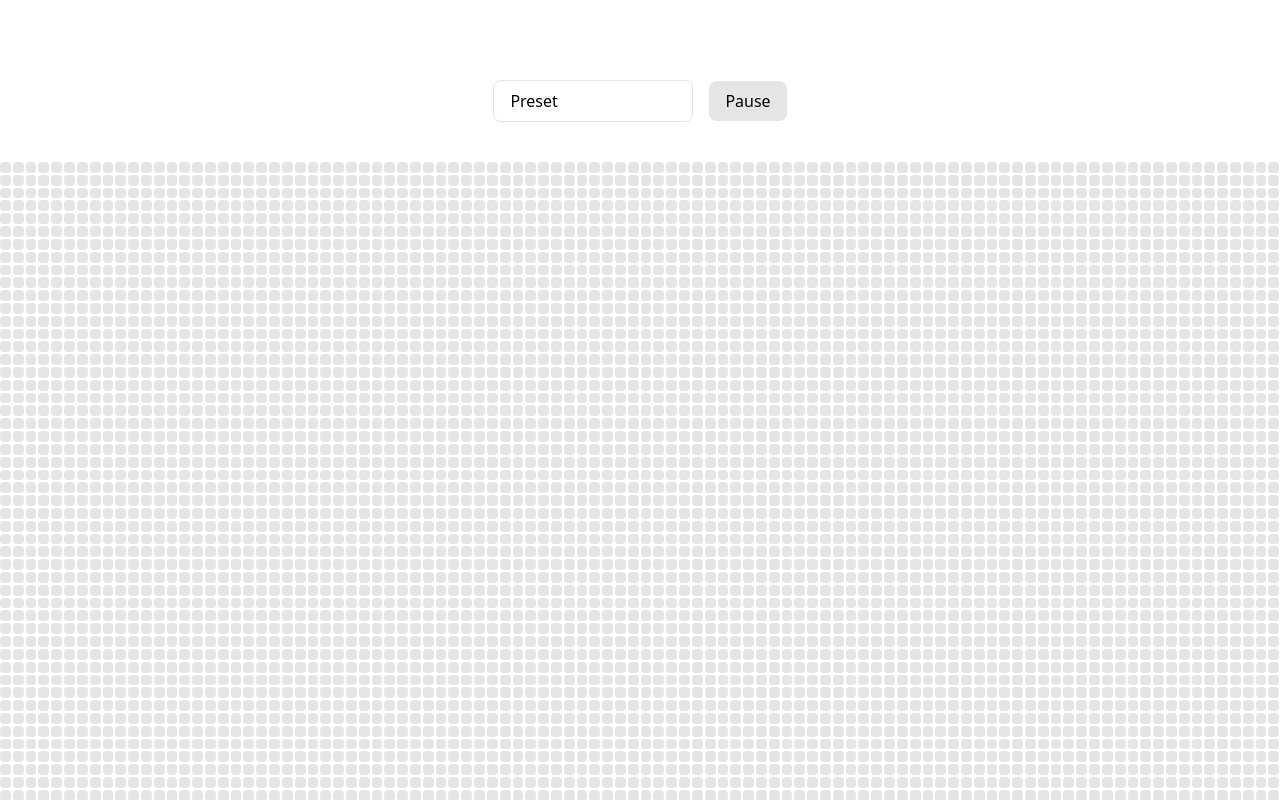
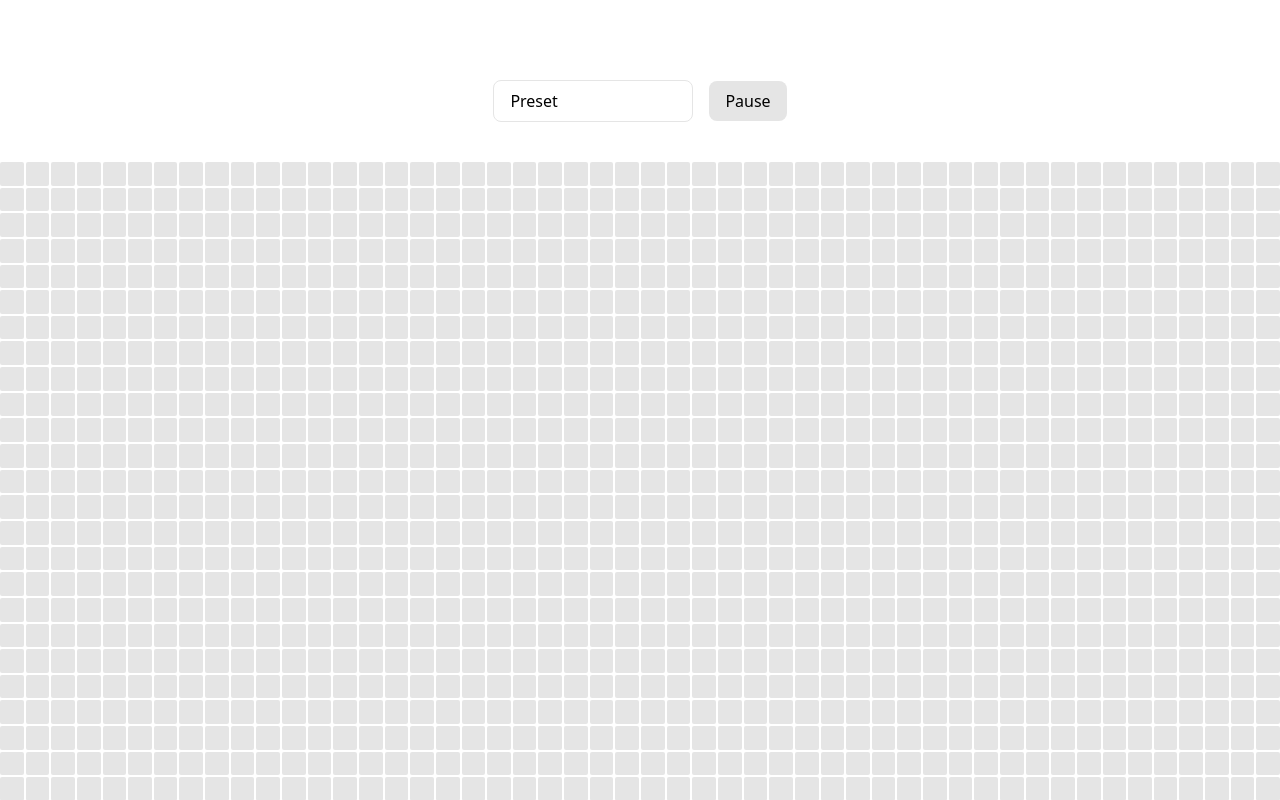
Before and after one commit to rico-ocepek/game-of-life, a Vue app: page / in a window 1280 px wide. Shown: the top 800 px of the page. Built offline with nearby package versions, Linux system fonts and the light colour scheme.

Commit message:
Adjusted game size

```diff
--- a/src/App.vue
+++ b/src/App.vue
@@ -54,7 +54,7 @@ const selectPreset = () => {
 };
 
 onMounted(() => {
-  game = new Game(50, 100);
+  game = new Game(40, 50);
 
   tick();
 });
@@ -95,7 +95,7 @@ onMounted(() => {
     >
       <div
         v-for="(cellState, colIndex) in row"
-        class="cursor-pointer rounded aspect-square flex-grow"
+        class="cursor-pointer rounded-xs aspect-square flex-grow"
         :class="cellState ? 'bg-neutral-700 text-white' : 'bg-neutral-200'"
         @click="toggleCellState(rowIndex, colIndex)"
       >
```
